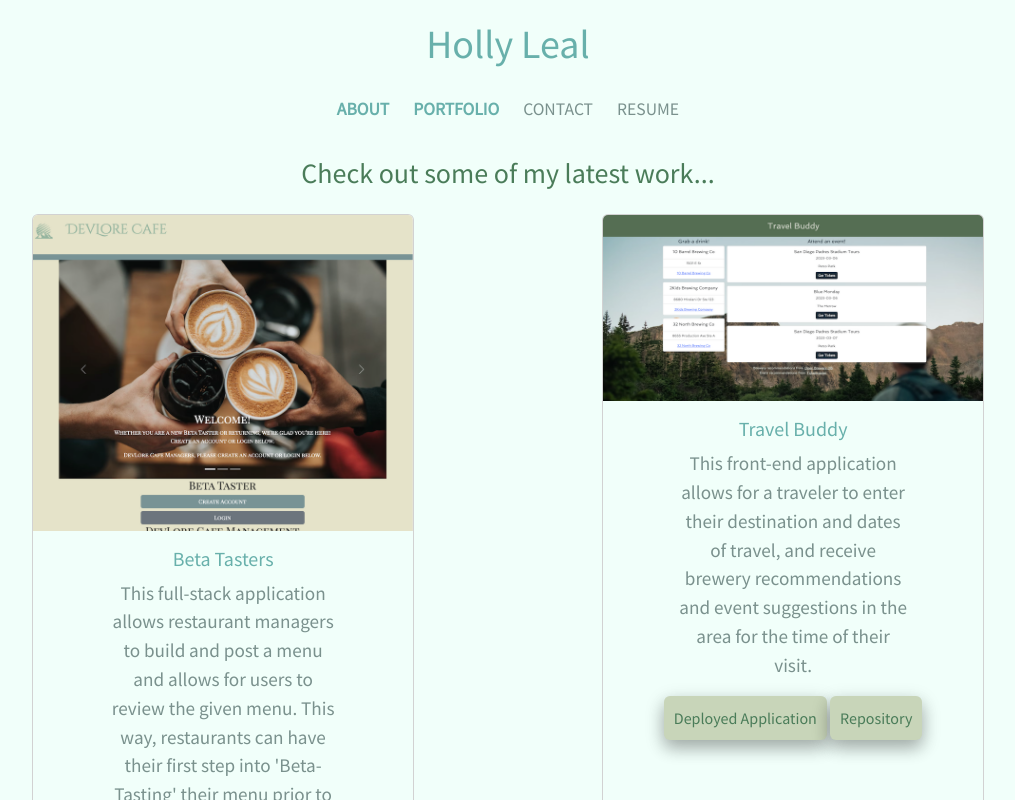
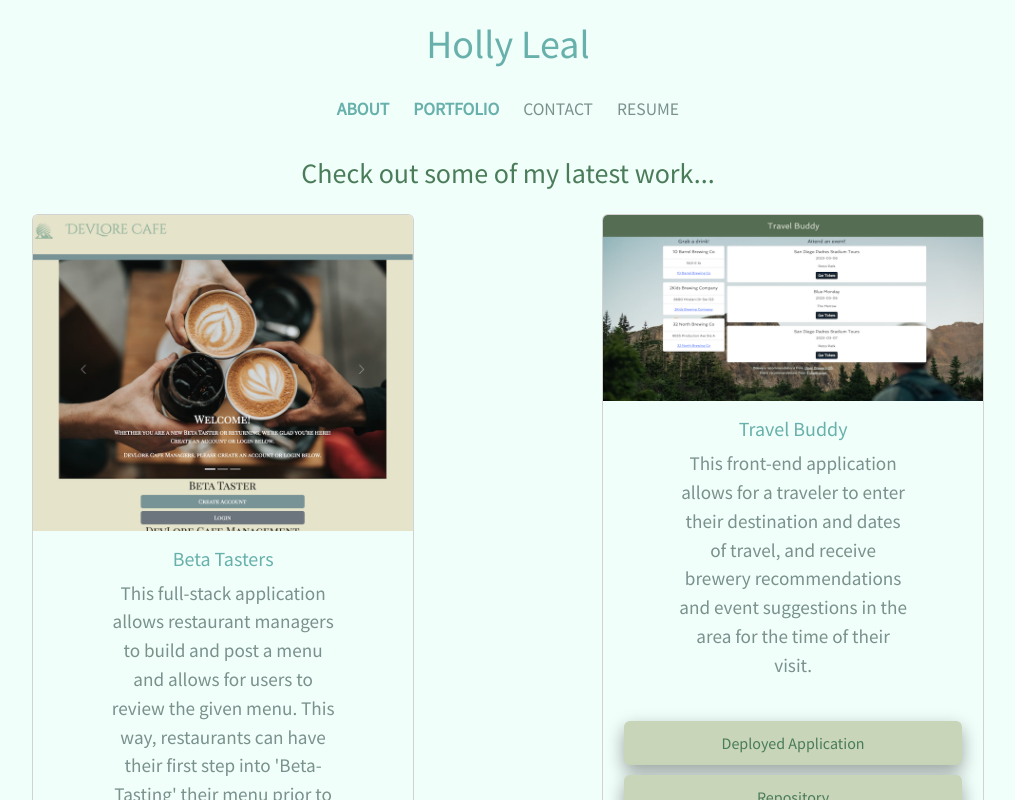
Before and after one commit to hollyhleal/react-portfolio, a React (Create React App) app: page /react-portfolio/portfolio in a window 1280 px wide. Shown: the top 800 px of the page, without its empty margins (132-1147 px from the left). Built offline with nearby package versions, Linux system fonts and the light colour scheme.

Commit message:
update button padding

```diff
--- a/src/components/Project.js
+++ b/src/components/Project.js
@@ -1,4 +1,5 @@
 import { projects } from "../ProjectData";
+import "../components/pages/Portfolio/Portfolio.css";
 
 function Project() {
   return (
@@ -10,18 +11,29 @@ function Project() {
             <div class="card-body">
               <h5 class="card-title">{title}</h5>
               <p class="card-text">{description}</p>
+              <div className="container">
+                <div className="btnRow row justify-content-around">
                   <a
                     href={deployed}
                     target="_blank"
                     rel="noreferrer"
-                className="btn"
+                    className="col linkBtn btn"
                   >
                     Deployed Application
                   </a>
+                </div>
                 {"  "}
-              <a href={repo} target="_blank" rel="noreferrer" className="btn">
+                <div className="btnRow row justify-content-around">
+                  <a
+                    href={repo}
+                    target="_blank"
+                    rel="noreferrer"
+                    className="col linkBtn btn"
+                  >
                     Repository
                   </a>
+                </div>
+              </div>
             </div>
           </div>
         </div>
--- a/src/components/pages/Portfolio/Portfolio.css
+++ b/src/components/pages/Portfolio/Portfolio.css
@@ -1,5 +1,7 @@
-/* button {
-  background-color: var(--LightGreen);
-  color: var(--DarkGreen);
-  border: 2px var(--DarkGreen);
-} */
+row .linkBtn {
+  cursor: pointer;
+}
+
+.btnRow {
+  padding: 5px;
+}
```
Lines whose indentation alone changed are shown as unchanged.
